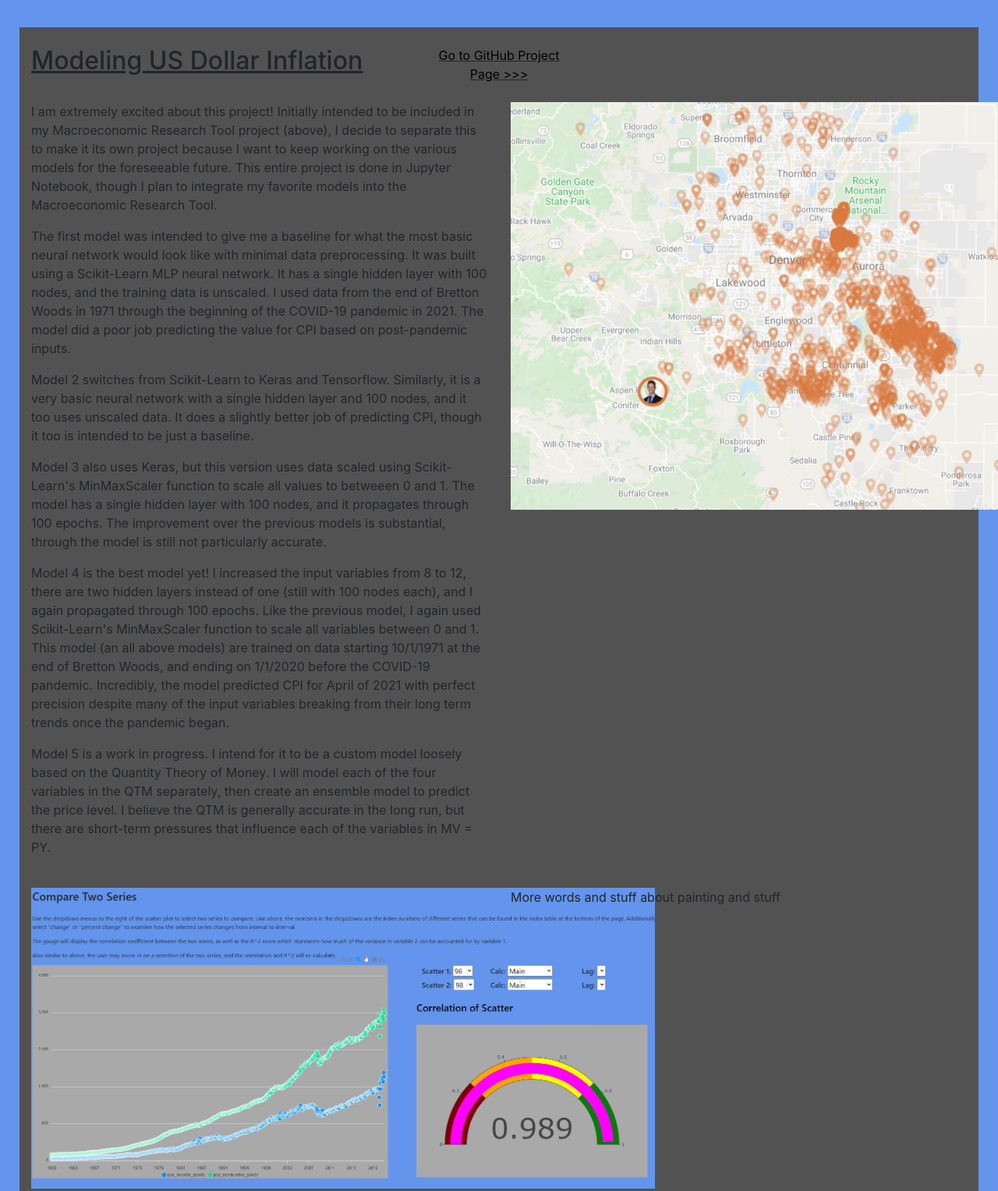
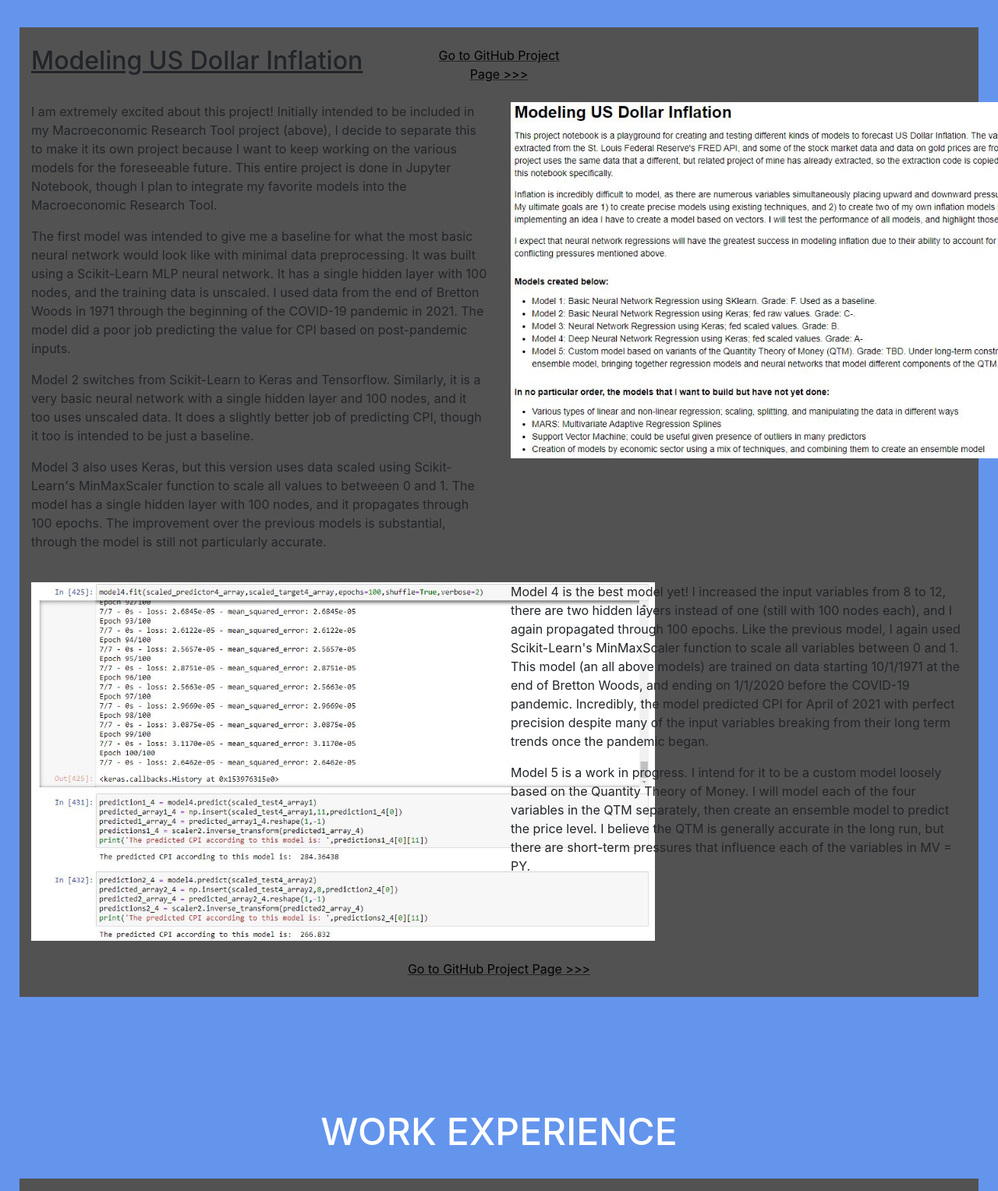
Before and after one commit to eriksandstrom88/eriksandstrom88.github.io, a plain HTML site: page index.html in a window 1280 px wide. Shown: the part 3120-4648 px from the top of the page at 78% size. Drawn offline with nearby package versions, Linux system fonts and the light colour scheme.

Commit message:
didnt save all files before last commit

```diff
--- a/index.html
+++ b/index.html
@@ -264,14 +264,14 @@
 
                                             <p>Model 3 also uses Keras, but this version uses data scaled using Scikit-Learn's MinMaxScaler function to scale all values to betweeen 0 and 1.  The model has a single hidden layer with 100 nodes, and it propagates through 100 epochs.  The improvement over the previous models is substantial, through the model is still not particularly accurate.</p>
 
-                                            <p>Model 4 is the best model yet!  I increased the input variables from 8 to 12, there are two hidden layers instead of one (still with 100 nodes each), and I again propagated through 100 epochs.  Like the previous model, I again used Scikit-Learn's MinMaxScaler function to scale all variables between 0 and 1.  This model (an all above models) are trained on data starting 10/1/1971 at the end of Bretton Woods, and ending on 1/1/2020 before the COVID-19 pandemic.  Incredibly, the model predicted CPI for April of 2021 with perfect precision despite many of the input variables breaking from their long term trends once the pandemic began.</p>
+                                            <!-- <p>Model 4 is the best model yet!  I increased the input variables from 8 to 12, there are two hidden layers instead of one (still with 100 nodes each), and I again propagated through 100 epochs.  Like the previous model, I again used Scikit-Learn's MinMaxScaler function to scale all variables between 0 and 1.  This model (an all above models) are trained on data starting 10/1/1971 at the end of Bretton Woods, and ending on 1/1/2020 before the COVID-19 pandemic.  Incredibly, the model predicted CPI for April of 2021 with perfect precision despite many of the input variables breaking from their long term trends once the pandemic began.</p>
 
-                                            <p>Model 5 is a work in progress.  I intend for it to be a custom model loosely based on the Quantity Theory of Money.  I will model each of the four variables in the QTM separately, then create an ensemble model to predict the price level.  I believe the QTM is generally accurate in the long run, but there are short-term pressures that influence each of the variables in MV = PY.</p>
+                                            <p>Model 5 is a work in progress.  I intend for it to be a custom model loosely based on the Quantity Theory of Money.  I will model each of the four variables in the QTM separately, then create an ensemble model to predict the price level.  I believe the QTM is generally accurate in the long run, but there are short-term pressures that influence each of the variables in MV = PY.</p> -->
                                         </div>
                                     </div>
                                     <div class="col-md-6">
                                         <div>
-                                            <img src="assets/temp map.jpg" alt="line chart and sum tables" width="800">
+                                            <img src="assets/Inflation Models JN.JPG" alt="line chart and sum tables" width="800">
                                         </div>
                                     </div>
                                 </div>
@@ -279,12 +279,14 @@
                                 <div class="row">
                                     <div class="col-md-6">
                                         <div>
-                                            <img src="assets/inflation scatter gauge.jpg" alt="scatter and gauge" width="800">
+                                            <img src="assets/Model 4 MSE.JPG" alt="scatter and gauge" width="800">
                                         </div>
                                     </div>
                                     <div class="col-md-6">
                                         <div>
-                                            <p>More words and stuff about painting and stuff</p>
+                                            <p>Model 4 is the best model yet!  I increased the input variables from 8 to 12, there are two hidden layers instead of one (still with 100 nodes each), and I again propagated through 100 epochs.  Like the previous model, I again used Scikit-Learn's MinMaxScaler function to scale all variables between 0 and 1.  This model (an all above models) are trained on data starting 10/1/1971 at the end of Bretton Woods, and ending on 1/1/2020 before the COVID-19 pandemic.  Incredibly, the model predicted CPI for April of 2021 with perfect precision despite many of the input variables breaking from their long term trends once the pandemic began.</p>
+
+                                            <p>Model 5 is a work in progress.  I intend for it to be a custom model loosely based on the Quantity Theory of Money.  I will model each of the four variables in the QTM separately, then create an ensemble model to predict the price level.  I believe the QTM is generally accurate in the long run, but there are short-term pressures that influence each of the variables in MV = PY.</p>
                                         </div>
                                     </div>
                                 </div>
@@ -312,7 +314,7 @@
                         </div>
                     </br>
                 </br>
-                        <div class="row" id="mpc-project-row">
+                        <!-- <div class="row" id="mpc-project-row">
                             <div class="col-md-12">
                             </br>
                                 <div class="row">
@@ -350,7 +352,7 @@
                                     </div>
                                 </div>
                             </br>
-                                <!-- <div class="row">
+                                <div class="row">
                                     <div class="col-md-6">
                                         <div>
                                             <img src="assets/inflation models.jpg" alt="line chart and sum tables" width="800">
@@ -362,7 +364,7 @@
                                         </div>
                                     </div>
                                 </div>
-                            </br> -->
+                            </br>
                                 <div class="row">
                                     <div class="col-md-12" id="mpc-github">
                                         <a href="https://github.com/eriksandstrom88/mpc-biz-intelligence" id="mpc-link">Go to GitHub Project Page >>></a>
@@ -370,7 +372,7 @@
                                 </div>
                             </br>
                             </div>
-                        </div>
+                        </div> -->
                     </div>
                 </div>
             </br>
```
